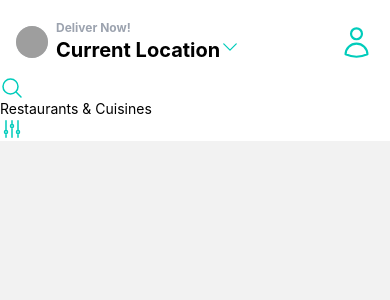
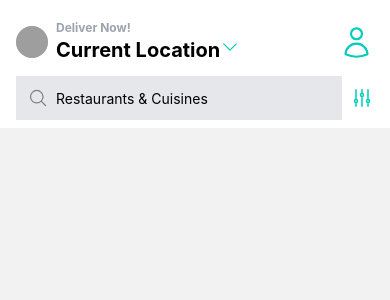
Before and after one commit to koomekevo/fetchry, a React Native app: screen /Home in a window 390 px wide. Shown: the top 300 px of the page. Built offline with nearby package versions, Linux system fonts and the light colour scheme; grey boxes are pictures that could not be loaded.

Commit message:
Add flexbox to MagnifyingGlassIcon and TextInput Views

```diff
--- a/screens/HomeScreen.js
+++ b/screens/HomeScreen.js
@@ -38,9 +38,9 @@
         <UserIcon size={35} color="#00CCBB" />
       </View>
       {/* Search */}
-      <View>
-        <View>
-          <MagnifyingGlassIcon color="#00CCBB" />
+      <View className="flex-row items-center space-x-2 pb-2 mx-4">
+        <View className="flex-row flex-1 space-x-2 bg-gray-200 p-3">
+          <MagnifyingGlassIcon color="gray" size={20} />
           <TextInput placeholder="Restaurants & Cuisines" keyboardType="default" />
         </View>
         <AdjustmentsVerticalIcon color="#00CCBB" />
```
